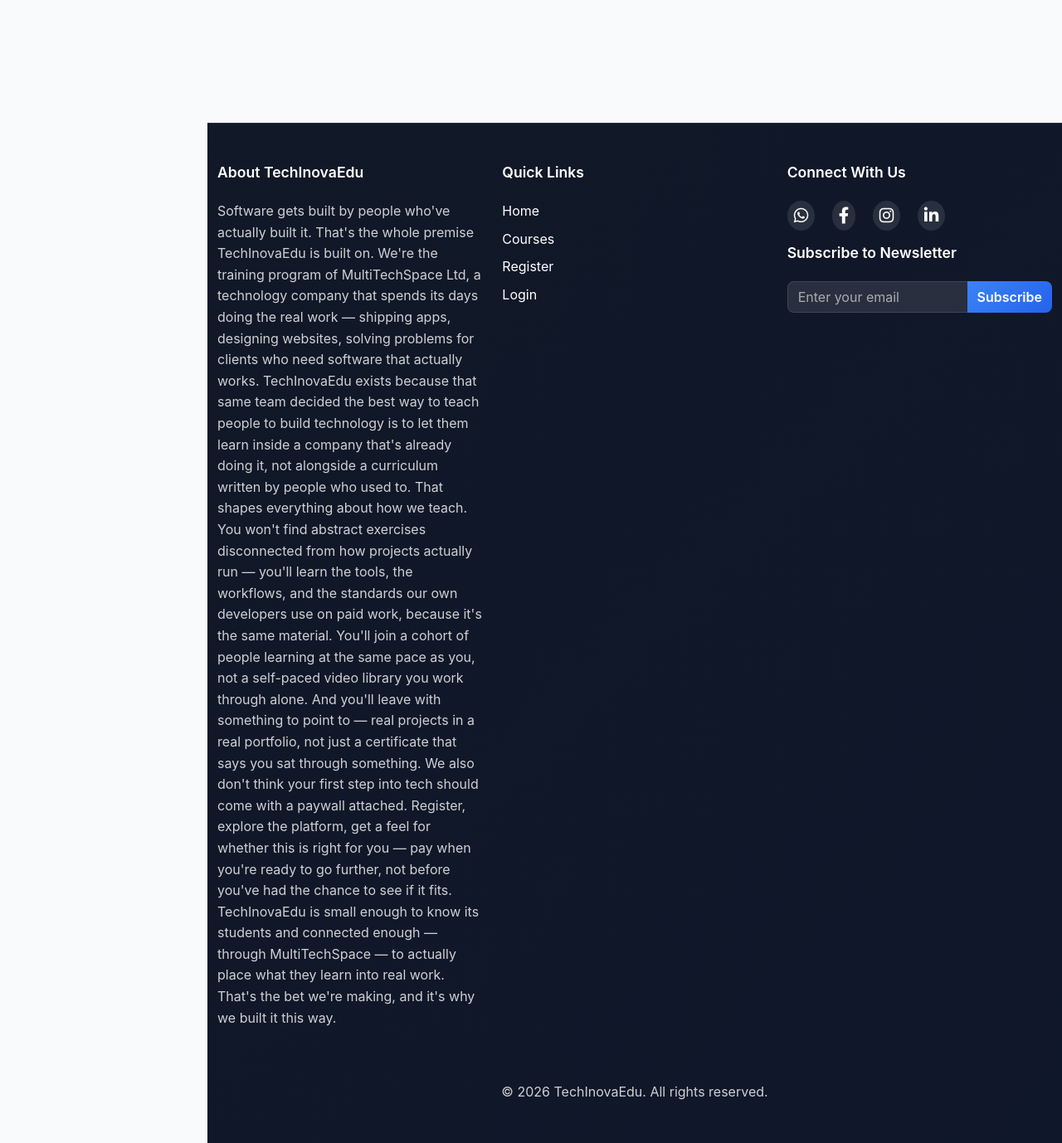
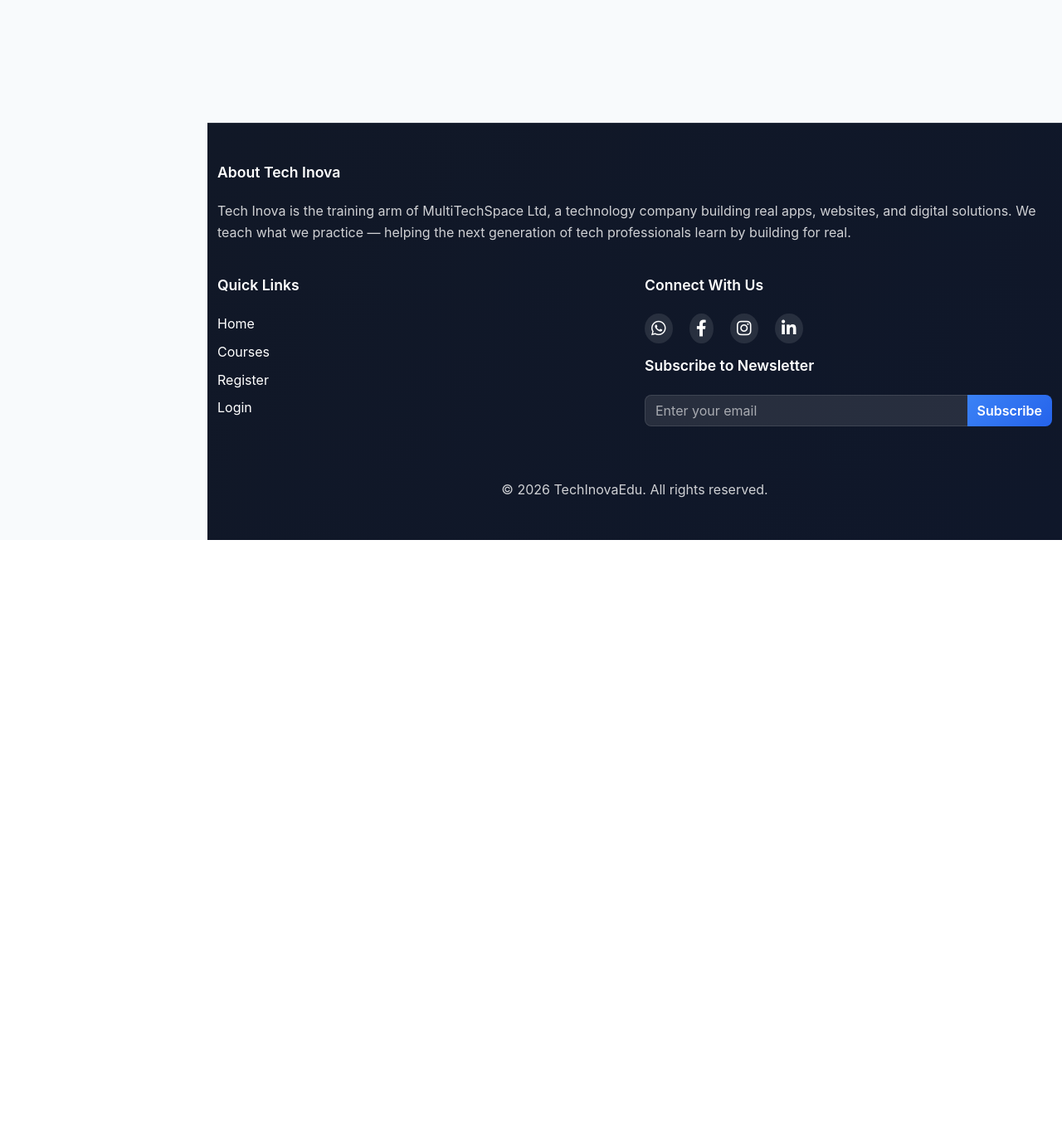
Before and after one commit to ucheval/multitech, a Django app: page /courses/1/ in a window 1280 px wide. Shown: the part 686-2064 px from the top of the page at 83% size. After the commit the page ends 1337 px from the top, so only its background shows below. Run offline with Django 5.2, Linux system fonts and the light colour scheme; data comes from the database, SQL or seed files in the repository; parts of the project's set-up code (start-up, migrations or seed data) failed here and were passed over; some libraries are stand-ins or nearby versions.

Commit message:
footer done

```diff
--- a/templates/core/base.html
+++ b/templates/core/base.html
@@ -328,41 +328,22 @@
         </main>
       </div>
     </div>
-
     <!-- Footer -->
     <footer class="bg-dark text-white py-5 mt-5">
       <div class="container">
         <div class="row">
-          <div class="col-md-4 mb-4">
-            <h5>About TechInovaEdu</h5>
+          <div class="col-12 mb-4 footer-about">
+            <h5>About Tech Inova</h5>
             <p>
-              Software gets built by people who've actually built it. That's the
-              whole premise TechInovaEdu is built on. We're the training program
-              of MultiTechSpace Ltd, a technology company that spends its days
-              doing the real work — shipping apps, designing websites, solving
-              problems for clients who need software that actually works.
-              TechInovaEdu exists because that same team decided the best way to
-              teach people to build technology is to let them learn inside a
-              company that's already doing it, not alongside a curriculum
-              written by people who used to. That shapes everything about how we
-              teach. You won't find abstract exercises disconnected from how
-              projects actually run — you'll learn the tools, the workflows, and
-              the standards our own developers use on paid work, because it's
-              the same material. You'll join a cohort of people learning at the
-              same pace as you, not a self-paced video library you work through
-              alone. And you'll leave with something to point to — real projects
-              in a real portfolio, not just a certificate that says you sat
-              through something. We also don't think your first step into tech
-              should come with a paywall attached. Register, explore the
-              platform, get a feel for whether this is right for you — pay when
-              you're ready to go further, not before you've had the chance to
-              see if it fits. TechInovaEdu is small enough to know its students
-              and connected enough — through MultiTechSpace — to actually place
-              what they learn into real work. That's the bet we're making, and
-              it's why we built it this way.
+              Tech Inova is the training arm of MultiTechSpace Ltd, a technology
+              company building real apps, websites, and digital solutions. We
+              teach what we practice — helping the next generation of tech
+              professionals learn by building for real.
             </p>
           </div>
-          <div class="col-md-4 mb-4">
+        </div>
+        <div class="row footer-links-row">
+          <div class="col-md-6 mb-4">
             <h5>Quick Links</h5>
             <ul class="list-unstyled">
               <li>
@@ -395,31 +376,37 @@
               </li>
             </ul>
           </div>
-          <div class="col-md-4 mb-4">
+          <div class="col-md-6 mb-4">
             <h5>Connect With Us</h5>
+
             <div class="mb-3">
               <a
                 href="https://chat.whatsapp.com/REPLACE_WITH_REAL_INVITE_LINK"
                 class="text-white me-3"
                 ><i class="fab fa-whatsapp"></i
               ></a>
+
               <a
                 href="https://www.facebook.com/multitechspace"
                 class="text-white me-3"
                 ><i class="fab fa-facebook-f"></i
               ></a>
+
               <a
                 href="https://www.instagram.com/valentineucheena?igsh=MXgzZzE0Nmh1Zzg5aQ%3D%3D&utm_source=qr"
                 class="text-white me-3"
                 ><i class="fab fa-instagram"></i
               ></a>
+
               <a
                 href="https://linkedin.com/in/valentine-uchenna-678355284"
                 class="text-white"
                 ><i class="fab fa-linkedin-in"></i
               ></a>
             </div>
+
             <h5>Subscribe to Newsletter</h5>
+
             <form>
               <div class="input-group mb-3">
                 <input
@@ -428,11 +415,13 @@
                   placeholder="Enter your email"
                   aria-label="Email"
                 />
+
                 <button class="btn btn-primary" type="submit">Subscribe</button>
               </div>
             </form>
           </div>
         </div>
+
         <div class="text-center mt-4">
           <p class="mb-0">
             &copy; {% now "Y" %} TechInovaEdu. All rights reserved.
```
